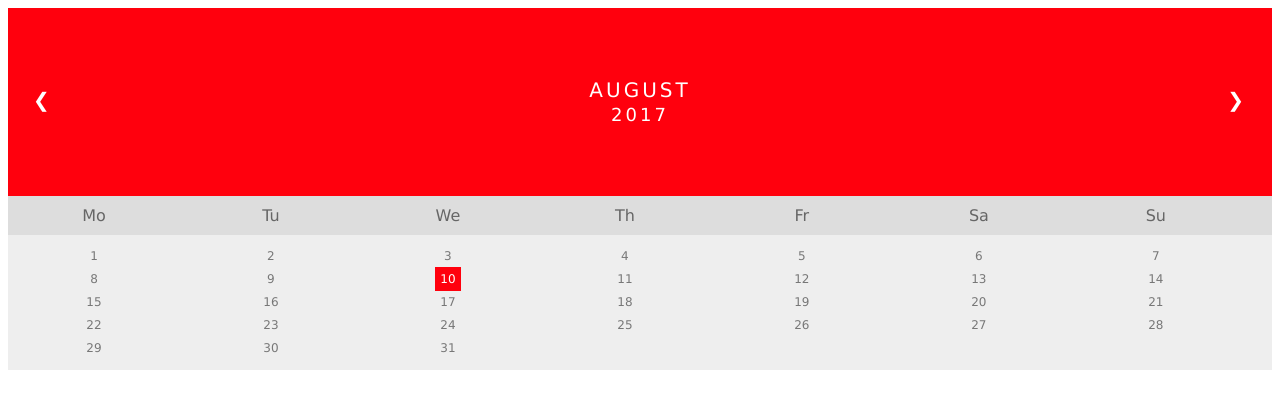
After one commit to sachinskale127/MinorProject, a Django app: page /calendar/ in a window 1280 px wide. The commit adds this page. Shown: the top 409 px of the page. Run offline with Django 3.2, Linux system fonts and the light colour scheme.

Commit message:
A working prototype

```diff
--- a/notice/urls.py
+++ b/notice/urls.py
@@ -7,6 +7,11 @@ from django.contrib import admin
 urlpatterns = [
     path('', views.index, name='index'),
     path('myadmin/', views.administrator, name='administrator'),
+    path('calendar/', views.calendar, name='calendar'),
+    path('AboutUs/', views.about, name='about'),
+    path('ContactUs/', views.contact, name='contact'),
+
+
 
 
 ] + static(settings.MEDIA_URL, document_root=settings.MEDIA_ROOT)
--- a/notice/views.py
+++ b/notice/views.py
@@ -20,3 +20,13 @@ def administrator(request):
     form =ImageForm()
     params = {'form':form, 'image':image}
     return render(request, 'admin.html',params)
+
+def calendar(request):
+    return render(request, 'calendar.html')
+
+def about(request):
+    return render(request, 'about.html')
+
+
+def contact(request):
+    return render(request, 'contact.html')
--- /dev/null
+++ b/templates/calendar.html
@@ -0,0 +1,148 @@
+<!DOCTYPE html>
+<html>
+<head>
+<style>
+* {box-sizing: border-box;}
+ul {list-style-type: none;}
+body {font-family: Verdana, sans-serif;}
+
+.month {
+  padding: 70px 25px;
+  width: 100%;
+  background: #ff000d;
+  text-align: center;
+}
+
+.month ul {
+  margin: 0;
+  padding: 0;
+}
+
+.month ul li {
+  color: white;
+  font-size: 20px;
+  text-transform: uppercase;
+  letter-spacing: 3px;
+}
+
+.month .prev {
+  float: left;
+  padding-top: 10px;
+}
+
+.month .next {
+  float: right;
+  padding-top: 10px;
+}
+
+.weekdays {
+  margin: 0;
+  padding: 10px 0;
+  background-color: #ddd;
+}
+
+.weekdays li {
+  display: inline-block;
+  width: 13.6%;
+  color: #666;
+  text-align: center;
+}
+
+.days {
+  padding: 10px 0;
+  background: #eee;
+  margin: 0;
+}
+
+.days li {
+  list-style-type: none;
+  display: inline-block;
+  width: 13.6%;
+  text-align: center;
+  margin-bottom: 5px;
+  font-size:12px;
+  color: #777;
+}
+
+.days li .active {
+  padding: 5px;
+  background: #ff000d;
+  color: white !important
+}
+
+/* Add media queries for smaller screens */
+@media screen and (max-width:720px) {
+  .weekdays li, .days li {width: 13.1%;}
+}
+
+@media screen and (max-width: 420px) {
+  .weekdays li, .days li {width: 12.5%;}
+  .days li .active {padding: 2px;}
+}
+
+@media screen and (max-width: 290px) {
+  .weekdays li, .days li {width: 12.2%;}
+}
+</style>
+</head>
+<body>
+
+<!-- <h1>CSS Calendar</h1> -->
+
+<div class="month">
+  <ul>
+    <li class="prev">&#10094;</li>
+    <li class="next">&#10095;</li>
+    <li>
+      August<br>
+      <span style="font-size:18px">2017</span>
+    </li>
+  </ul>
+</div>
+
+<ul class="weekdays">
+  <li>Mo</li>
+  <li>Tu</li>
+  <li>We</li>
+  <li>Th</li>
+  <li>Fr</li>
+  <li>Sa</li>
+  <li>Su</li>
+</ul>
+
+<ul class="days">
+  <li>1</li>
+  <li>2</li>
+  <li>3</li>
+  <li>4</li>
+  <li>5</li>
+  <li>6</li>
+  <li>7</li>
+  <li>8</li>
+  <li>9</li>
+  <li><span class="active">10</span></li>
+  <li>11</li>
+  <li>12</li>
+  <li>13</li>
+  <li>14</li>
+  <li>15</li>
+  <li>16</li>
+  <li>17</li>
+  <li>18</li>
+  <li>19</li>
+  <li>20</li>
+  <li>21</li>
+  <li>22</li>
+  <li>23</li>
+  <li>24</li>
+  <li>25</li>
+  <li>26</li>
+  <li>27</li>
+  <li>28</li>
+  <li>29</li>
+  <li>30</li>
+  <li>31</li>
+</ul>
+
+</body>
+</html>
```
Also changed, not shown: templates/about.html (added, +122 -0 lines), templates/admin.html (+107 -69 lines), templates/contact.html (added, +97 -0 lines), templates/index.html (+30 -0 lines), db.sqlite3, media/userimage/2021/02/05/happiness.jpg (added), media/userimage/2021/02/05/happiness_0UBvd77.jpg (added), media/userimage/2021/02/05/happiness_BMUGBmx.jpg (added), media/userimage/2021/02/05/happiness_HfOJfUl.jpg (added), media/userimage/2021/02/05/happiness_KZE30u7.jpg (added), media/userimage/2021/02/05/happiness_haM83Uv.jpg (added), media/userimage/2021/02/05/happiness_oIMJWZx.jpg (added), media/userimage/2021/02/05/happiness_uuglYVn.jpg (added), notice/static/Developers.jpg (added), 3 more files.
